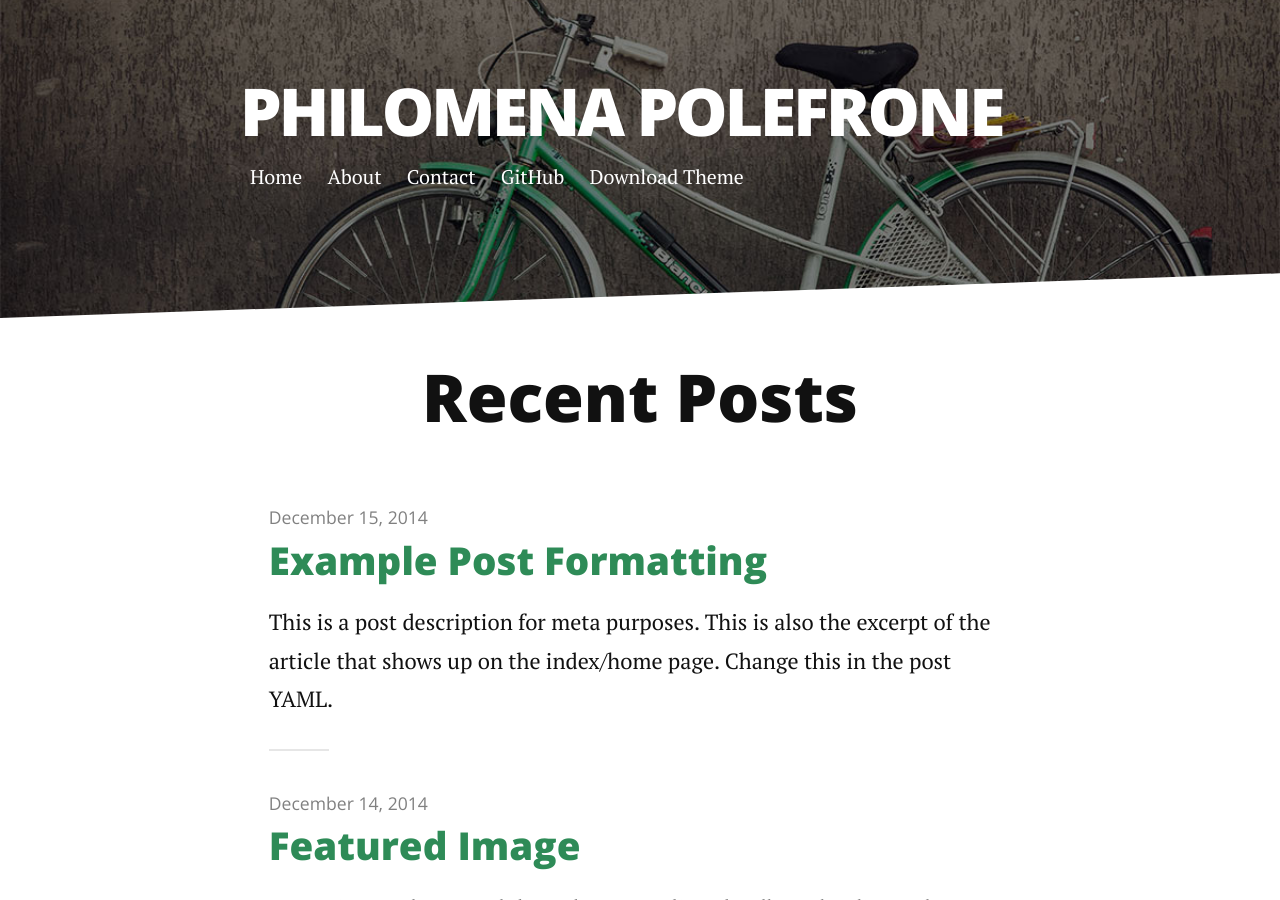
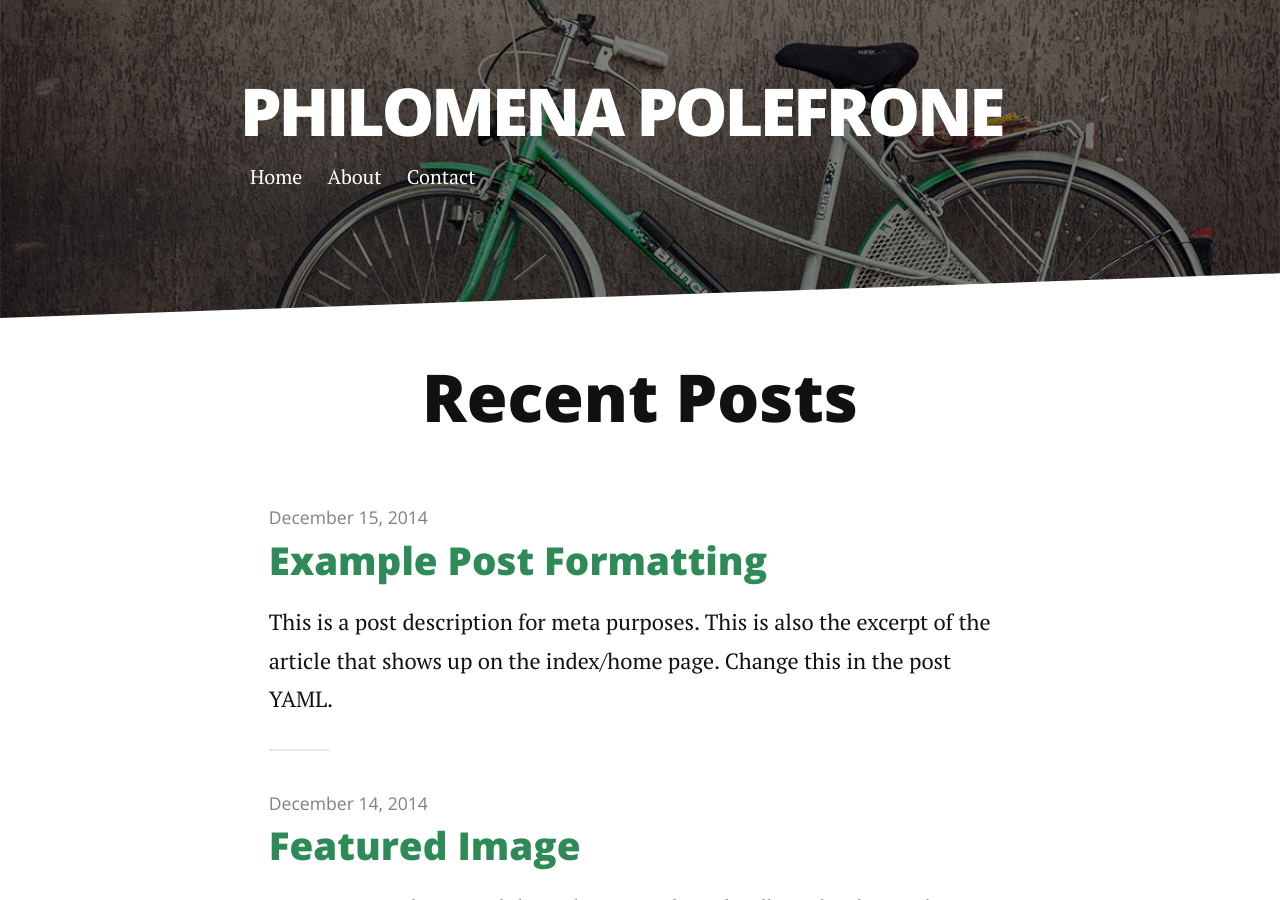
Before and after one commit to themeinmena/themeinmena.github.io, a Jekyll site: the page built from index.html, in a window 1280 px wide and 900 px high. Built offline with Jekyll 4.4.1, drawn with Linux system fonts in a browser that asks for light colours; nearby versions of some CDN libraries; the list of posts is cut into pages by our own code; some of the changed text lies outside the part shown.

Commit message:
update header footer

```diff
--- a/_includes/footer.html
+++ b/_includes/footer.html
@@ -2,7 +2,7 @@
 	<div class="container">
 		<p class="copy">
 			&copy; {{ site.time | date: '%Y' }}
-			<a href="http://brianmaierjr.com">Brian Maier Jr.</a> Powered by
+			<a href="http://themeinmena.github.io">Philomena Polefrone</a> Powered by
 			<a href="http://jekyllrb.com">Jekyll</a>
 		</p>
 
--- a/_includes/header.html
+++ b/_includes/header.html
@@ -8,8 +8,6 @@
                      <a href="{{ link.url }}">{{ link.title }}</a>
                  </li>
                  {%- endfor -%}
-                 <li> <a href="https://github.com/brianmaierjr/long-haul" target="_blank">GitHub</a></li>
-                 <li><a href="https://github.com/brianmaierjr/long-haul/archive/master.zip">Download Theme</a></li>
              </ul>
          </nav>
      </div>
```
Also changed, not shown: README.md, 1 other file.
